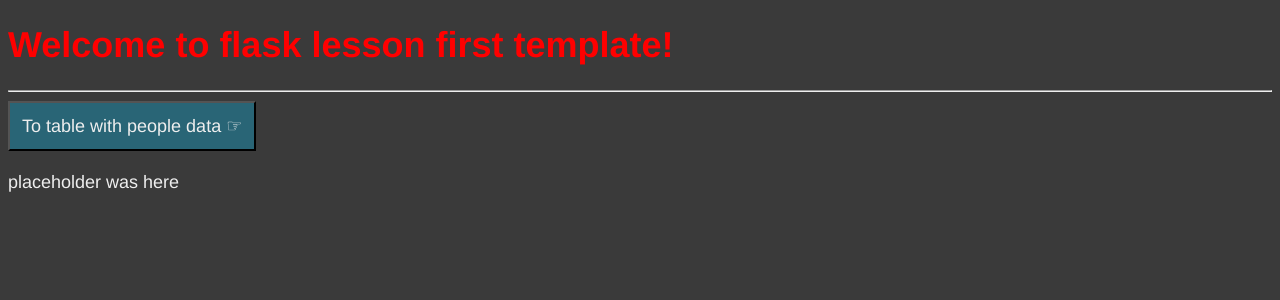
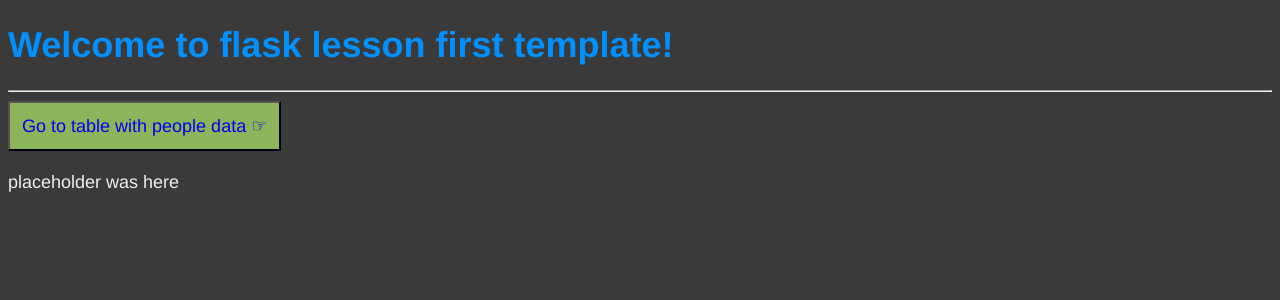
Before and after one commit to nailharr/FlaskBootcamp, a Flask app: page / in a window 1280 px wide. Shown: the top 300 px of the page. Run offline with Flask 3, Linux system fonts and the light colour scheme.

Commit message:
add styles to css

```diff
--- a/static/style.css
+++ b/static/style.css
@@ -7,14 +7,14 @@
     font-size: 18px;
 }
 a {
-    color: #eee;
+
     text-decoration: none;
 }
 a :hover {
     color: red;
 }
 h1 {
-    color: #ff0000;
+    color: #0090ff;
 }
 td, th {
     padding: 0.3em 0.3em;
@@ -26,8 +26,8 @@
     min-width: 120px;
     min-height: 30px;
     padding: 12px;
-    background-color: rgba(0, 200, 255, 0.3)
+    background-color: rgba(140, 180, 90, 1)
 }
 button :hover {
-    color: #000;
+    color: #eee;
 }
--- a/templates/main_page.html
+++ b/templates/main_page.html
@@ -10,7 +10,7 @@
     <h1>Welcome to flask lesson first template!</h1>
     <hr/>
     <button type="button">
-        <a href="/table">To table with people data ☞</a>
+        <a href="/table">Go to table with people data ☞</a>
     </button>
     <br>
     <br>
```
